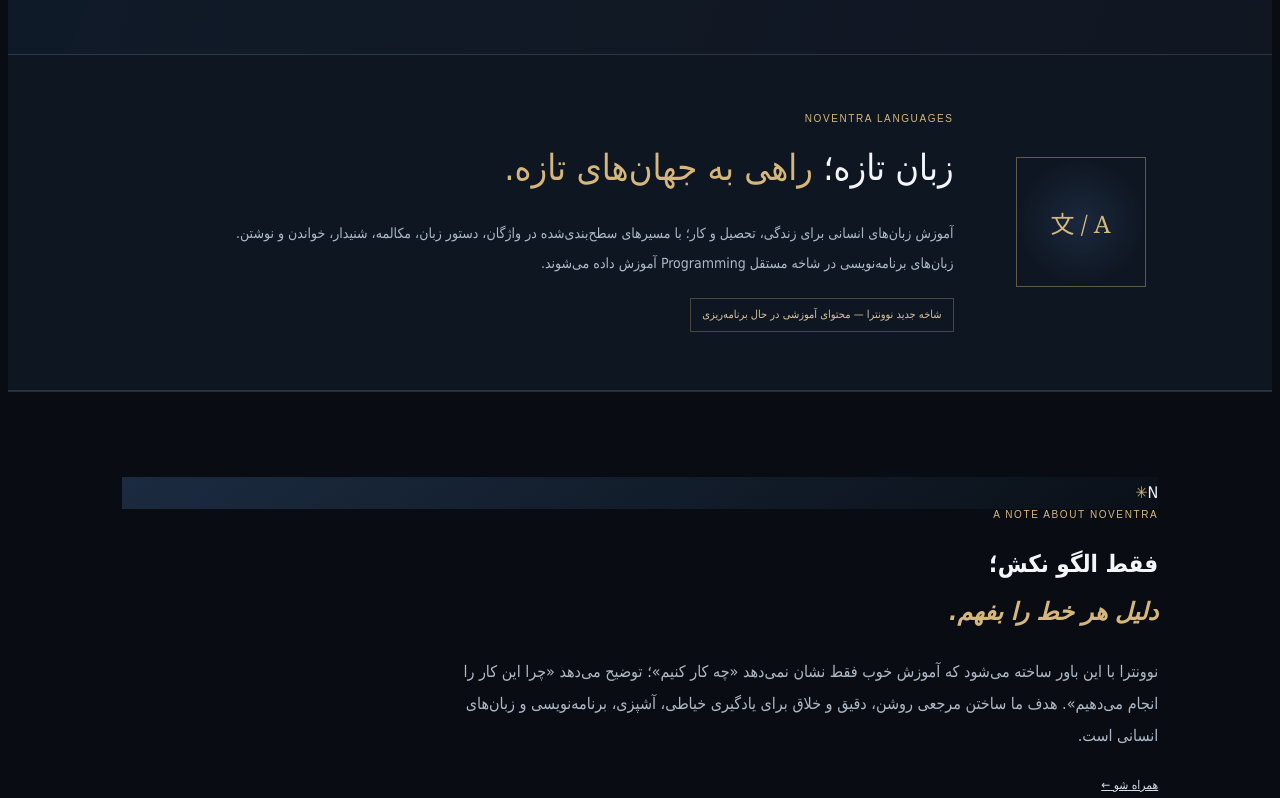
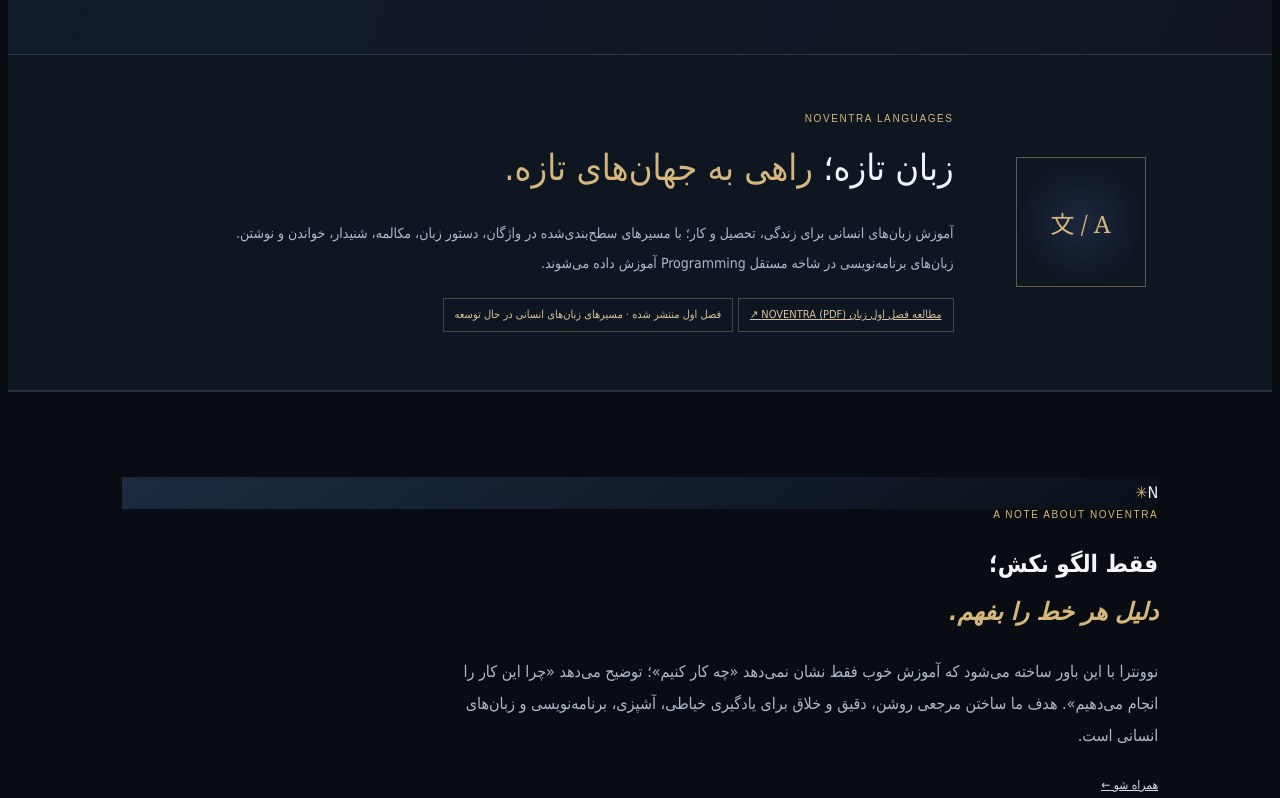
Before and after one commit to amitisghanavati-star/noventra, a plain HTML site: page index.html in a window 1280 px wide. Shown: the part 6601-7399 px from the top of the page. Drawn offline with Linux system fonts and the light colour scheme; no server answers.

Commit message:
Link published first language chapter from homepage

```diff
--- a/index.html
+++ b/index.html
@@ -211,7 +211,8 @@
   </section>
   <section class="branch-detail-section" id="kitchen"><div class="branch-detail-mark">N / 02</div><div><div class="section-kicker">NOVENTRA KITCHEN</div><h2>دانش آشپزی؛ <em>هنر آفرینش طعم.</em></h2><p>در این مسیر، دستورها فقط فهرستی از مواد اولیه نیستند؛ دلیل هر مرحله، شناخت طعم‌ها و تکنیک اجرای درست را یاد می‌گیریم.</p><a class="branch-status" href="cooking/index.html">ورود به مجموعه آشپزی NOVENTRA ↗</a><a class="branch-status" href="cooking/NOVENTRA_Chapter_02.html" style="display:inline-block;margin-inline-start:12px">مطالعه فصل دوم: ته‌چین مرغ ↗</a></div></section>
   <section class="branch-detail-section branch-programming" id="programming"><div class="branch-detail-mark">&lt;/&gt;</div><div><div class="section-kicker">NOVENTRA PROGRAMMING</div><h2>از منطق تا کد؛ <em>از ایده تا ساختن.</em></h2><p>مسیر برنامه‌نویسی با مبانی الگوریتم و زبان C آغاز می‌شود و قدم‌به‌قدم به مفاهیم و زبان‌های پیشرفته‌تر می‌رسد.</p><a class="branch-status" href="programming/NOVENTRAprogramming.pdf" target="_blank" rel="noopener">مطالعه فصل اول برنامه‌نویسی (PDF) ↗</a></div></section>
-  <section class="branch-detail-section branch-languages" id="languages"><div class="branch-detail-mark">文 / A</div><div><div class="section-kicker">NOVENTRA LANGUAGES</div><h2>زبان تازه؛ <em>راهی به جهان‌های تازه.</em></h2><p>آموزش زبان‌های انسانی برای زندگی، تحصیل و کار؛ با مسیرهای سطح‌بندی‌شده در واژگان، دستور زبان، مکالمه، شنیدار، خواندن و نوشتن. زبان‌های برنامه‌نویسی در شاخه مستقل Programming آموزش داده می‌شوند.</p><span class="branch-status">شاخه جدید نوونترا — محتوای آموزشی در حال برنامه‌ریزی</span></div></section>
+  <section class="branch-detail-section branch-languages" id="languages"><div class="branch-detail-mark">文 / A</div><div><div class="section-kicker">NOVENTRA LANGUAGES</div><h2>زبان تازه؛ <em>راهی به جهان‌های تازه.</em></h2><p>آموزش زبان‌های انسانی برای زندگی، تحصیل و کار؛ با مسیرهای سطح‌بندی‌شده در واژگان، دستور زبان، مکالمه، شنیدار، خواندن و نوشتن. زبان‌های برنامه‌نویسی در شاخه مستقل Programming آموزش داده می‌شوند.</p><a class="branch-status" href="language/NOVENTRA_%D9%81%D8%B5%D9%84_%D8%A7%D9%88%D9%84_%D8%B2%D8%A8%D8%A7%D9%86_%D8%A8%D8%A7%D8%B2%D8%A8%DB%8C%D9%86%DB%8C_%D8%B4%D8%AF%D9%87.pdf" target="_blank" rel="noopener">مطالعه فصل اول زبان NOVENTRA (PDF) ↗</a>
+  <span class="branch-status">فصل اول منتشر شده · مسیرهای زبان‌های انسانی در حال توسعه</span></div></section>
   <section class="about-section" id="about"><div class="about-symbol">N<span>✳</span></div><div class="about-copy"><div class="section-kicker">A NOTE ABOUT NOVENTRA</div><h2>فقط الگو نکش؛<br><em>دلیل هر خط را بفهم.</em></h2><p>نوونترا با این باور ساخته می‌شود که آموزش خوب فقط نشان نمی‌دهد «چه کار کنیم»؛ توضیح می‌دهد «چرا این کار را انجام می‌دهیم». هدف ما ساختن مرجعی روشن، دقیق و خلاق برای یادگیری خیاطی، آشپزی، برنامه‌نویسی و زبان‌های انسانی است.</p><a class="text-link" href="#join">همراه شو <span>←</span></a></div></section>
   <section class="qna-section" id="questions" aria-labelledby="qnaTitle">
     <div class="qna-heading">
```
